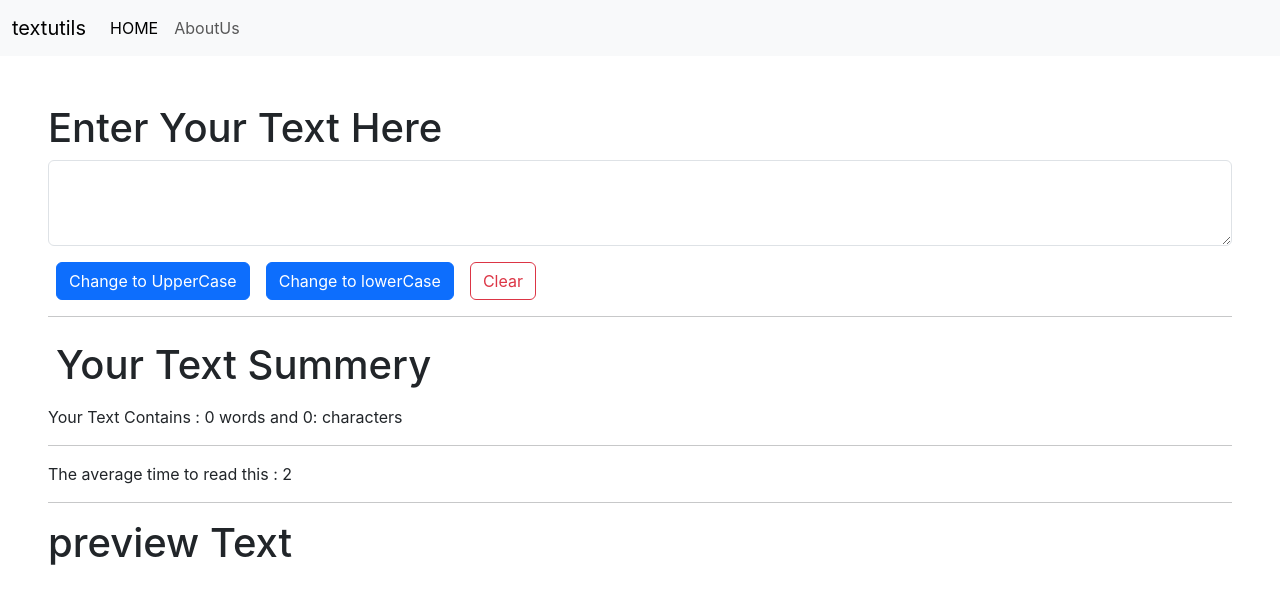
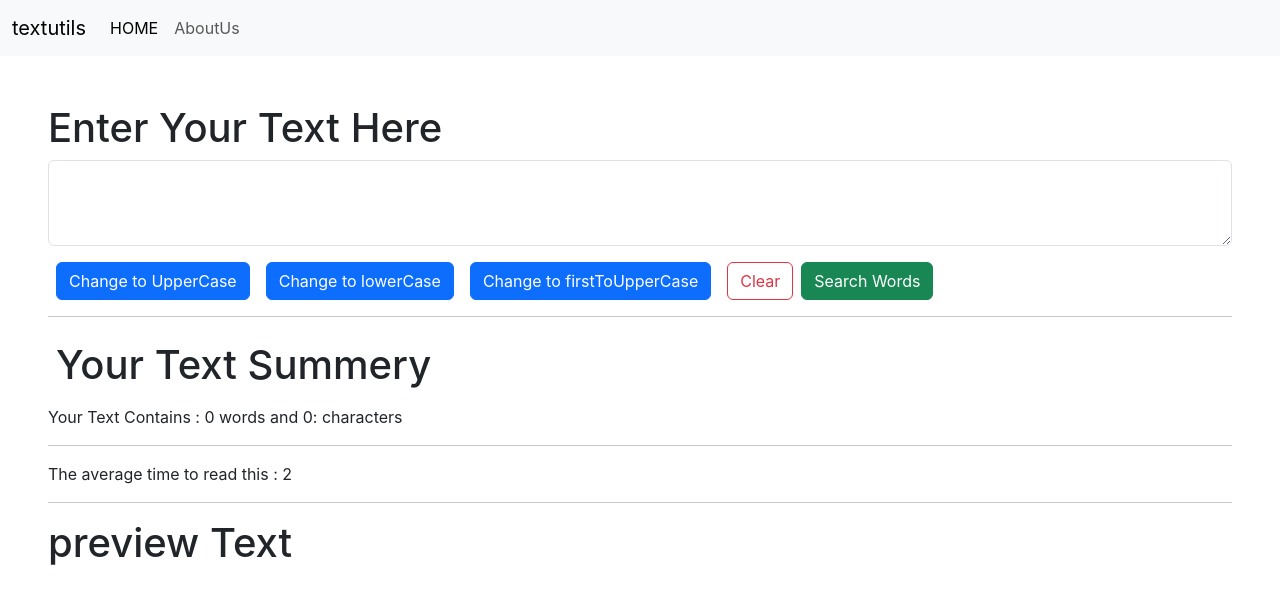
Before and after one commit to Nitin-web-dev/textUtils-dsdc, a React (Create React App) app: page / in a window 1280 px wide. Shown: the top 604 px of the page. Built offline with nearby package versions, Linux system fonts and the light colour scheme.

Commit message:
add firstletter cappital btn

```diff
--- a/src/components/TextForm.jsx
+++ b/src/components/TextForm.jsx
@@ -21,6 +21,30 @@ export default function TextForm() {
 
     }
 
+    const handlefirstToUpperCase = (e) => {
+      let newPera = "";
+        let arrStr = text.split(" ");
+
+        for(let i = 0; i < arrStr.length; i++){
+
+          let newWord = arrStr[i].split("");
+          let rmWord = arrStr[i].slice(1);
+          let firstLetter = newWord[0];
+
+          // the value of first letter to check if it uppercase or lowercase
+          if(firstLetter == firstLetter.toUpperCase()){
+            firstLetter = firstLetter;
+          }else{
+            firstLetter = firstLetter.toUpperCase();
+          }
+          // append the word in pera
+          newPera += firstLetter+rmWord+" ";
+
+        }
+        setText(newPera);
+        // console.log(newPera)
+    }
+
     const handleClearText = (e) => {
       setText("");
     }
@@ -40,7 +64,43 @@ export default function TextForm() {
   </div>
     <button className='btn btn-primary mx-2'  onClick={handleUpperCase}>Change to UpperCase</button>
     <button className='btn btn-primary mx-2' onClick={handleLowerCase}>Change to lowerCase</button>
+    <button className='btn btn-primary mx-2' onClick={handlefirstToUpperCase}>Change to firstToUpperCase</button>
     <button className='btn btn-outline-danger mx-2' onClick={handleClearText}>Clear</button>
+    {/* the model btn start  */}
+
+    {/* <!-- Button trigger modal --> */}
+<button type="button" className="btn btn-success" data-bs-toggle="modal" data-bs-target="#exampleModal">
+  Search Words
+</button>
+
+{/* <!-- Modal --> */}
+        <div className="modal fade" id="exampleModal" tabIndex="-1" aria-labelledby="exampleModalLabel" aria-hidden="true">
+          <div className="modal-dialog">
+            <div className="modal-content">
+              <div className="modal-header">
+                <h1 className="modal-title fs-5" id="exampleModalLabel">Search A word</h1>
+                <button type="button" className="btn-close" data-bs-dismiss="modal" aria-label="Close"></button>
+              </div>
+              <div className="modal-body">
+              <div className="input-group">
+              <span className="input-group-text">First and last name</span>
+
+              <input type="text" aria-label="Last name" className="form-control"/>
+              </div>
+              </div>
+              <div className="modal-footer">
+
+                <button type="button" className="btn btn-primary">Check</button>
+              </div>
+            </div>
+          </div>
+        </div>
+{/* the model btn end  */}
+
+
+
+
+
     <hr />
       <div className='p-2'>
         <h1>Your Text Summery</h1>
```
